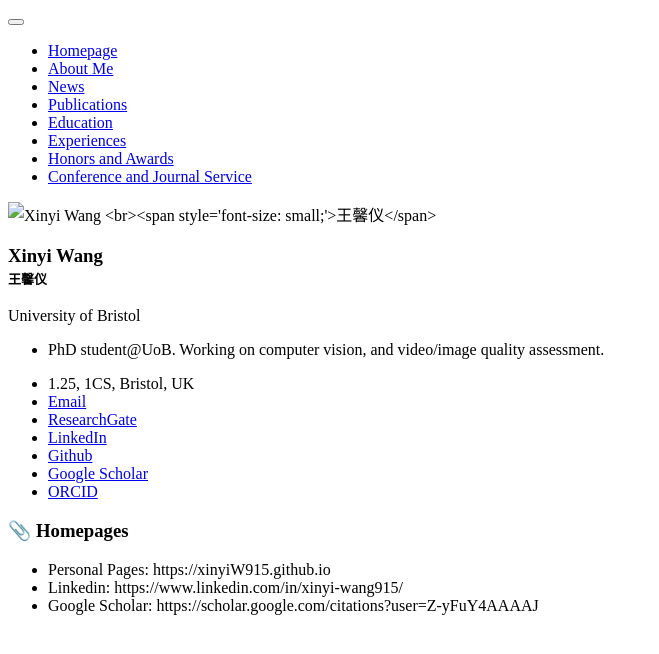
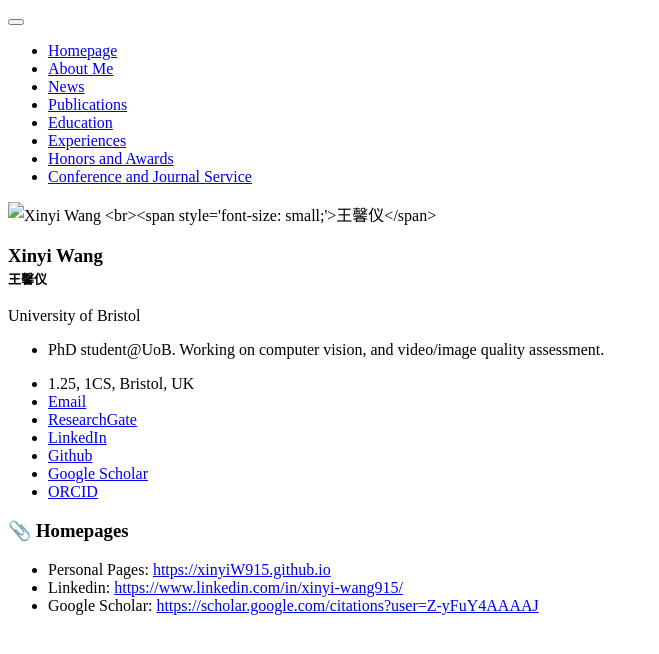
Before and after one commit to xinyiW915/xinyiW915.github.io, a Jekyll site: the page built from _pages/includes/homepage.md, in a window 1280 px wide. Shown: the top 654 px of the page, without its empty margins (0-659 px from the left). Built offline with Jekyll 4.4.1, drawn with Linux system fonts in a browser that asks for light colours; our own code applies the rules of GitHub Pages for plain Markdown files.

Commit message:
Update homepage.md

```diff
--- a/_pages/includes/homepage.md
+++ b/_pages/includes/homepage.md
@@ -1,4 +1,4 @@
 # 📎 Homepages
-- Personal Pages: https://xinyiW915.github.io
-- Linkedin: https://www.linkedin.com/in/xinyi-wang915/
-- Google Scholar: https://scholar.google.com/citations?user=Z-yFuY4AAAAJ
+- Personal Pages: <a class="noul" href="https://xinyiW915.github.io">https://xinyiW915.github.io</a>
+- Linkedin: <a class="noul" href="https://www.linkedin.com/in/xinyi-wang915/">https://www.linkedin.com/in/xinyi-wang915/</a>
+- Google Scholar: <a class="noul" href="https://scholar.google.com/citations?user=Z-yFuY4AAAAJ">https://scholar.google.com/citations?user=Z-yFuY4AAAAJ</a>
```
